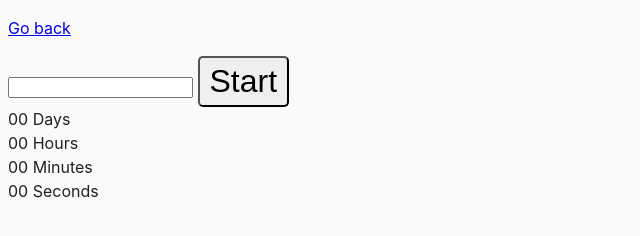
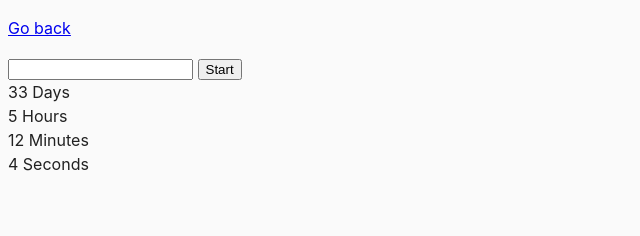
Before and after one commit to Andrew-Samoilov/goit-js-hw-09, a website built with Parcel: page src/02-timer.html in a window 1280 px wide. Shown: the whole page, without its empty margins (0-640 px from the left). Built offline with nearby package versions, Linux system fonts and the light colour scheme.

Commit message:
hw 09 in progress

```diff
--- a/src/02-timer.html
+++ b/src/02-timer.html
@@ -3,7 +3,7 @@
   <head>
     <meta charset="UTF-8" />
     <meta name="viewport" content="width=device-width, initial-scale=1.0" />
-    <title>Countdown timer</title>
+    <title>C ountdown timer</title>
     <link rel="stylesheet" href="css/common.css" />
   </head>
   <body>
--- a/src/css/common.css
+++ b/src/css/common.css
@@ -17,9 +17,9 @@ img {
   max-width: 100%;
 }
 
-button {
+/* button {
   cursor: pointer;
   border-radius: 5px;
   font-size: 32px;
   padding: 5px 10px;
-}
+} */
--- a/src/js/02-timer.js
+++ b/src/js/02-timer.js
@@ -1 +1,46 @@
 console.log(`6666`);
+let refs = {
+  startBtn: document.querySelector('button[data-start]'),
+  timerFieldDay: document.querySelector(`[data-days]`),
+  timerFieldHour: document.querySelector(`[data-hours]`),
+  timerFieldMin: document.querySelector(`[data-minutes]`),
+  timerFieldSec: document.querySelector(`[data-seconds]`),
+};
+
+console.log(refs.startBtn);
+console.log(refs.timerFieldDay);
+
+// console.log(refs.timerFieldHour.textContent=9);
+
+function convertMs(ms) {
+  // Number of milliseconds per unit of time
+  const second = 1000;
+  const minute = second * 60;
+  const hour = minute * 60;
+  const day = hour * 24;
+
+  // Remaining days
+  const days = Math.floor(ms / day);
+  // Remaining hours
+  const hours = Math.floor((ms % day) / hour);
+  // Remaining minutes
+  const minutes = Math.floor(((ms % day) % hour) / minute);
+  // Remaining seconds
+  const seconds = Math.floor((((ms % day) % hour) % minute) / second);
+
+  return { days, hours, minutes, seconds };
+}
+
+function updateTimer(){
+    refs.timerFieldDay.textContent=19;
+    refs.timerFieldDay.textContent=33;
+    refs.timerFieldHour.textContent=05;
+    refs.timerFieldMin.textContent=12;
+    refs.timerFieldSec.textContent=4;
+
+}
+
+console.log(convertMs(2000)); // {days: 0, hours: 0, minutes: 0, seconds: 2}
+updateTimer();
+console.log(convertMs(140000)); // {days: 0, hours: 0, minutes: 2, seconds: 20}
+console.log(convertMs(24140000)); // {days: 0, hours: 6 minutes: 42, seconds: 20}
--- a/src/sass/main.scss
+++ b/src/sass/main.scss
@@ -4,5 +4,5 @@
  */
 
 // Стили для файла с примером HTML-фрагмента
+@import './button';
 @import './example';
-@import './button';
```
